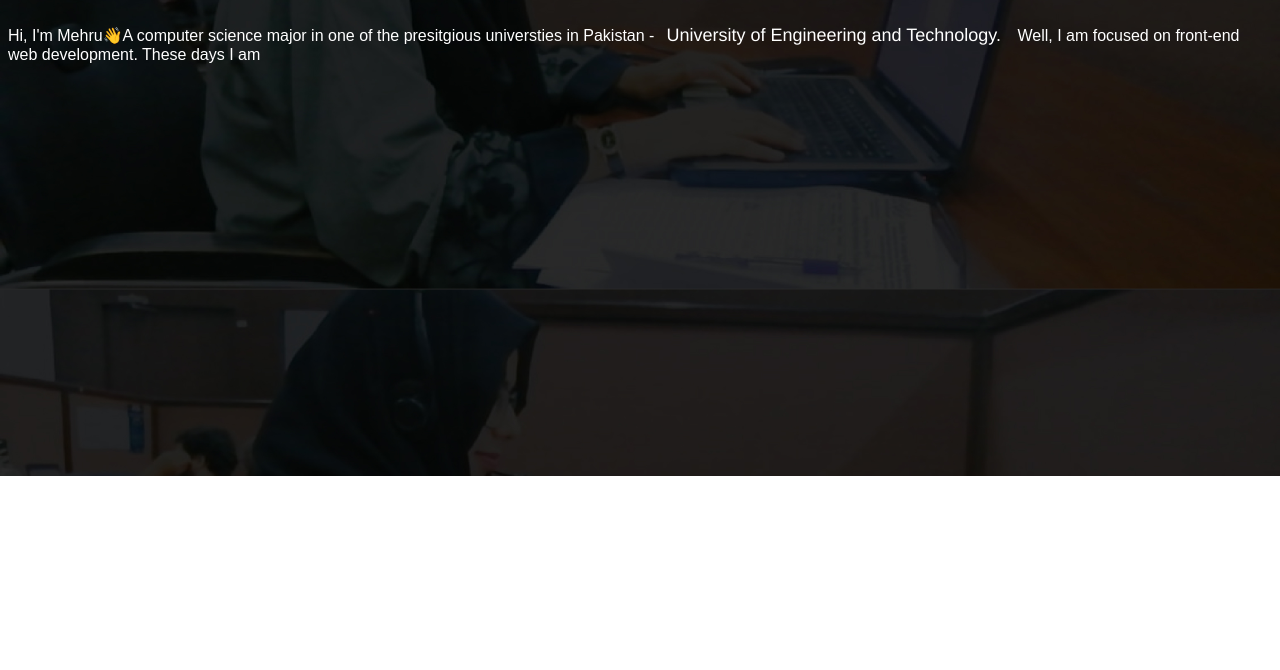
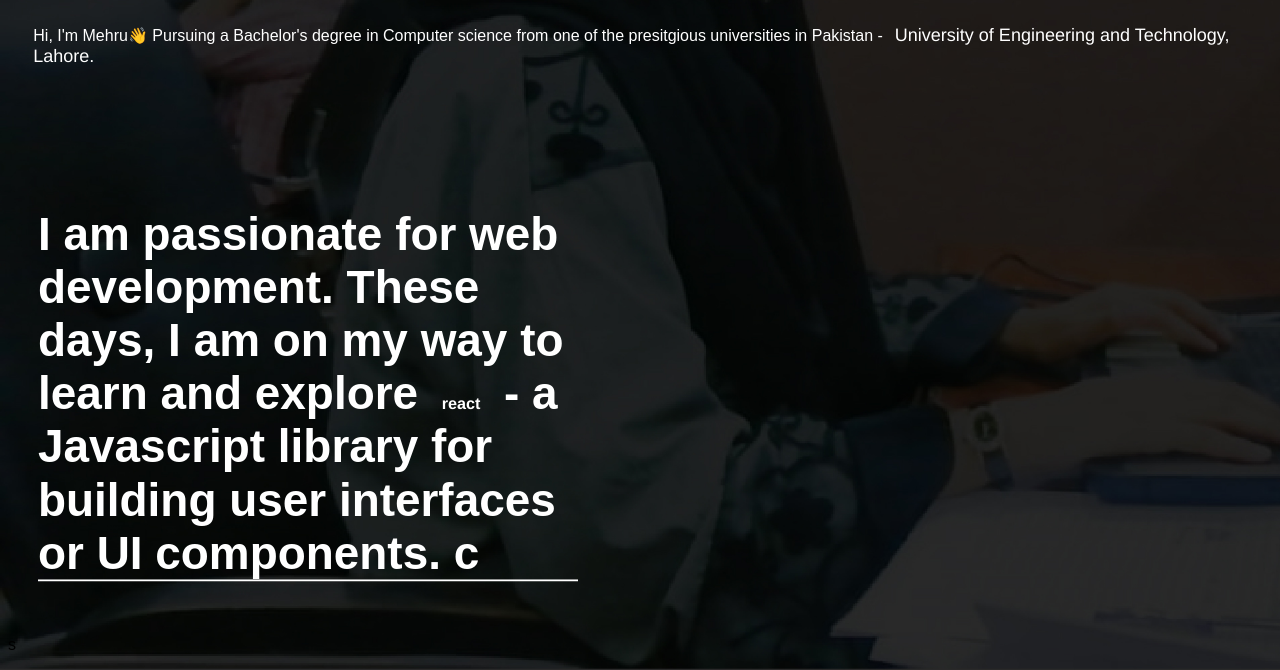
Before and after one commit to Mehr-un-nisa/itsmehru, a plain HTML site: page src/index.html in a window 1280 px wide. Shown: the part 324-994 px from the top of the page. Before the commit the page ends 800 px from the top, so only its background shows below. Drawn offline with Linux system fonts and the light colour scheme.

Commit message:
CSS alignment

```diff
--- a/src/index.css
+++ b/src/index.css
@@ -43,4 +43,5 @@ moto:hover {
 }
 .intro {
   color: white;
+  margin: 2%;
 }
--- a/src/index.html
+++ b/src/index.html
@@ -16,11 +16,14 @@
 
     <h1 class="moto">Just believe in yourself! Yes, you can do it.</h1>
     <p class="intro">
-      Hi, I'm Mehru👋A computer science major in one of the presitgious
-      universties in Pakistan -<a href="https://uet.edu.pk/"
-        >University of Engineering and Technology.</a
+      Hi, I'm Mehru👋 Pursuing a Bachelor's degree in Computer science from one
+      of the presitgious universities in Pakistan -<a href="https://uet.edu.pk/"
+        >University of Engineering and Technology, Lahore.</a
       >
-      Well, I am focused on front-end web development. These days I am
+      <h1 class="passion">
+      I am passionate for web development. These days, I am on my way to learn
+      and explore <a href="https://reactjs.org/">react</a> - a Javascript
+      library for building user interfaces or UI components.  c</h1>s
     </p>
   </body>
 </html>
```
